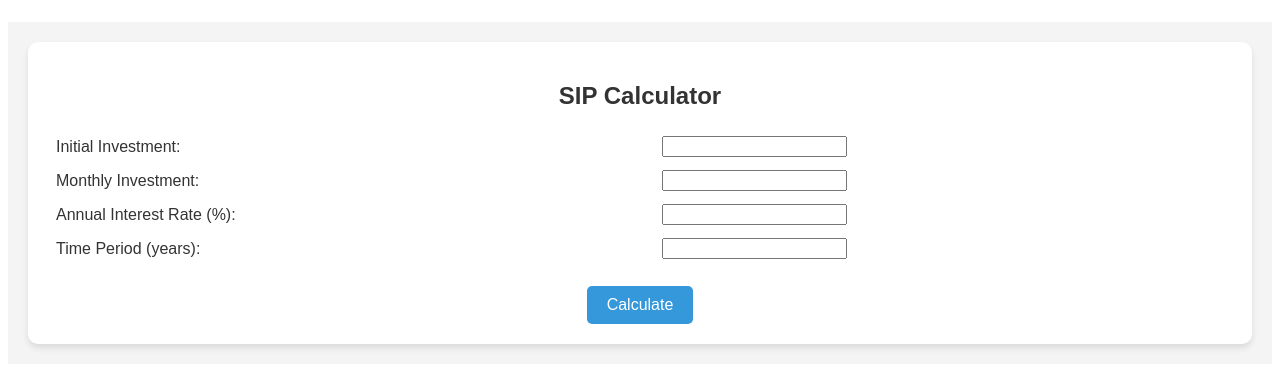
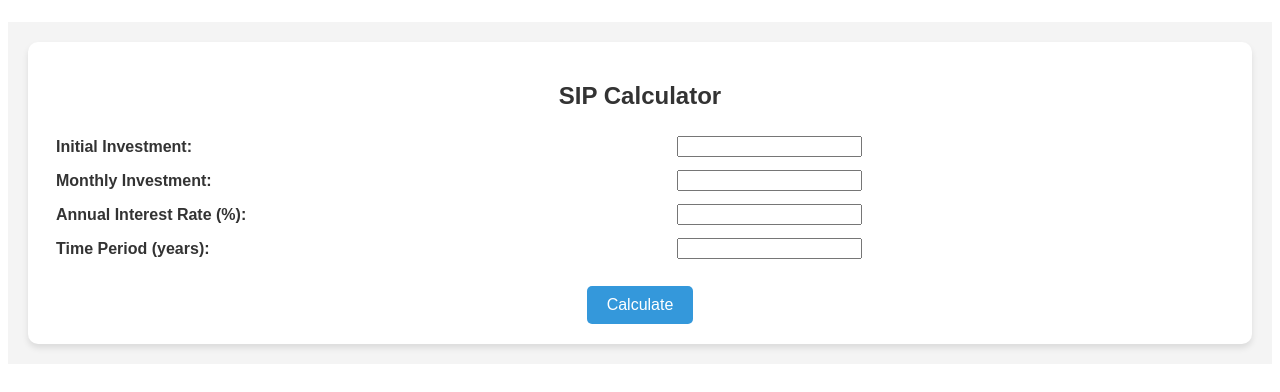
Before and after one commit to sitraj/sipcalculator, a Django app: page / in a window 1280 px wide. Shown: the part 58-450 px from the top of the page. Run offline with Django 4.2, Linux system fonts and the light colour scheme; some libraries are stand-ins or nearby versions.

Commit message:
Update view

```diff
--- a/templates/sip_calculator/sip_calculator.html
+++ b/templates/sip_calculator/sip_calculator.html
@@ -9,7 +9,7 @@
       <table style="width: 100%; border-collapse: collapse;">
         <tr>
           <td style="padding: 8px;">
-            <label for="{{ form.initial_investment.id_for_label }}" style="font-family: 'Arial', sans-serif; color: #333; margin-right: 5px;">Initial Investment:</label>
+            <label for="{{ form.initial_investment.id_for_label }}" style="font-family: 'Arial', sans-serif; font-weight:bold; color: #333; margin-right: 5px;">Initial Investment:</label>
           </td>
           <td>
             {{ form.initial_investment }}
@@ -17,7 +17,7 @@
         </tr>
         <tr>
           <td style="padding: 8px;">
-            <label for="{{ form.monthly_investment.id_for_label }}" style="font-family: 'Arial', sans-serif; color: #333; margin-right: 5px;">Monthly Investment:</label>
+            <label for="{{ form.monthly_investment.id_for_label }}" style="font-family: 'Arial', sans-serif; font-weight:bold;color: #333; margin-right: 5px;">Monthly Investment:</label>
           </td>
           <td>
             {{ form.monthly_investment }}
@@ -25,7 +25,7 @@
         </tr>
         <tr>
           <td style="padding: 8px;">
-            <label for="{{ form.annual_rate.id_for_label }}" style="font-family: 'Arial', sans-serif; color: #333; margin-right: 5px;">Annual Interest Rate (%):</label>
+            <label for="{{ form.annual_rate.id_for_label }}" style="font-family: 'Arial', sans-serif; font-weight:bold; color: #333; margin-right: 5px;">Annual Interest Rate (%):</label>
           </td>
           <td>
             {{ form.annual_rate }}
@@ -33,7 +33,7 @@
         </tr>
         <tr>
           <td style="padding: 8px;">
-            <label for="{{ form.time_period.id_for_label }}" style="font-family: 'Arial', sans-serif; color: #333; margin-right: 5px;">Time Period (years):</label>
+            <label for="{{ form.time_period.id_for_label }}" style="font-family: 'Arial', sans-serif; font-weight:bold; color: #333; margin-right: 5px;">Time Period (years):</label>
           </td>
           <td>
             {{ form.time_period }}
```
